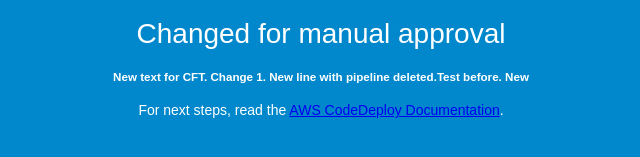
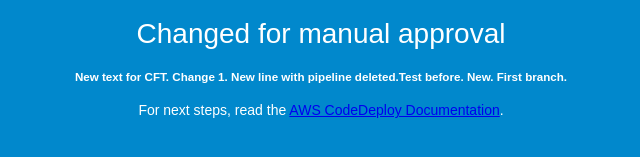
Before and after one commit to sabarees48/codedeployrepo, a plain HTML site: page index.html in a window 1280 px wide. Shown: the part 261-418 px from the top of the page, 319-959 px from the left. Drawn offline with Linux system fonts and the light colour scheme.

Commit message:
Update index.html

```diff
--- a/index.html
+++ b/index.html
@@ -42,7 +42,7 @@
     <h2>This application was deployed using AWS CodeDeploy....</h2>
     <h3>This line is from GIT branch</h3>
     <h4>Changed for manual approval</h4>
-    <h5>New text for CFT. Change 1. New line with pipeline deleted.Test before. New</h5>
+    <h5>New text for CFT. Change 1. New line with pipeline deleted.Test before. New. First branch.</h5>
     <p>For next steps, read the <a href="http://aws.amazon.com/documentation/codedeploy">AWS CodeDeploy Documentation</a>.</p>
   </div>
 </body>
```
